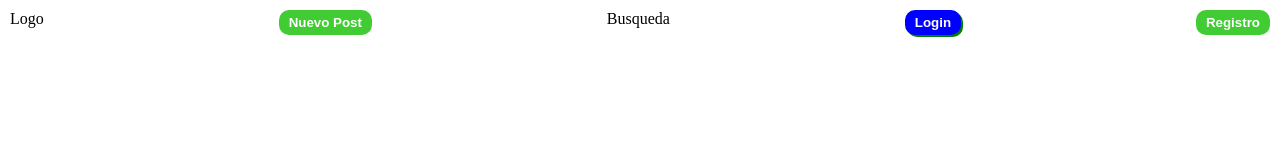
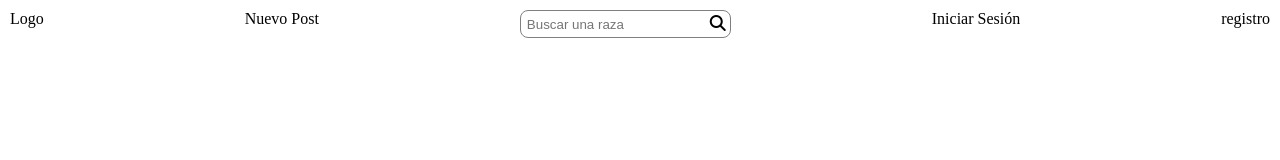
Before and after one commit to nairo-rojas/MisonTic-3-Ciclo, a plain HTML site: page index.html in a window 1280 px wide. Drawn offline with Linux system fonts and the light colour scheme.

Commit message:
agregar estilos al cuadro de busqueda

```diff
--- a/init.html
+++ b/index.html
@@ -7,6 +7,7 @@
     <meta name="viewport" content="width=device-width, initial-scale=1.0">
     <link rel="shortcut icon" href="./media/favicon.ico" type="image/x-icon">
     <link rel="stylesheet" href="./styles/estilos.css">
+    <script src="https://kit.fontawesome.com/990cf3919d.js" crossorigin="anonymous"></script>
     <title>Razas de perros</title>
 </head>
 
@@ -15,10 +16,15 @@
     <head>
         <ul class="navbar">
             <li>Logo</li>
-            <li><button class="button mainButton">Nuevo Post</button></li>
-            <li>Busqueda</li>
-            <li><button class="button secundaryButton">Login</button></li>
-            <li><button class="button mainButton">Registro</button></li>
+            <li>Nuevo Post</li>
+            <li>
+                <div class="buscar">
+                    <input placeholder="Buscar una raza" type="" value="">
+                    <i class="fas fa-search"></i>
+                </div>
+            </li>
+            <li>Iniciar Sesión</li>
+            <li>registro</li>
         </ul>
     </head>
     <main>
--- a/styles/estilos.css
+++ b/styles/estilos.css
@@ -14,42 +14,18 @@ ul {
     padding: 10px;
 }
 
-.button {
-    border: 0px;
-    padding: 5px 10px;
-    font-weight: bold;
-    border-radius: 10px;
+.buscar {
+    background-color: white;
+    border: 1px solid gray;
+    padding: 4px;
+    border-radius: 8px;
 }
 
-.button:hover {
-    cursor: pointer;
-    transform: scale(1.2);
+.buscar:focus-within {
+    border: 1px solid blue;
 }
 
-.mainButton {
-    background-color: rgb(65, 204, 52);
-    color: white;
+.buscar>input {
+    outline: none;
+    border: 0px;
 }
-
-.mainButton:hover {
-    cursor: pointer;
-    box-shadow: 5px 5px gray;
-    transform: scale(1.2);
-}
-
-.secundaryButton {
-    background-color: blue;
-    color: white;
-    cursor: hand;
-    border: 0px;
-    padding: 5px 10px;
-    border-radius: 10px;
-    font-weight: bold;
-    box-shadow: 2px 2px green;
-}
-
-.secundaryButton:hover {
-    cursor: pointer;
-    box-shadow: 5px 5px gray;
-    transform: scale(1.2);
-}
```
